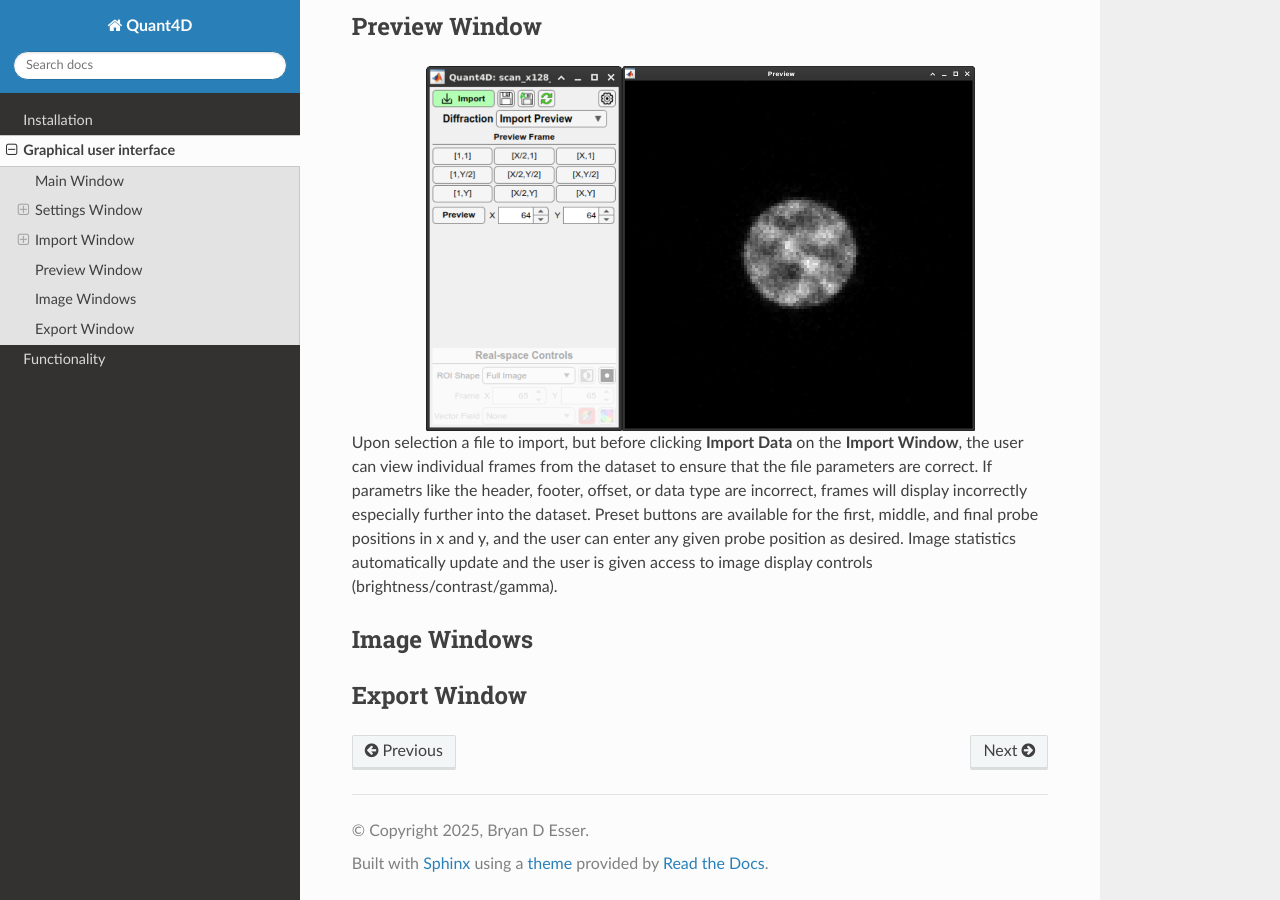
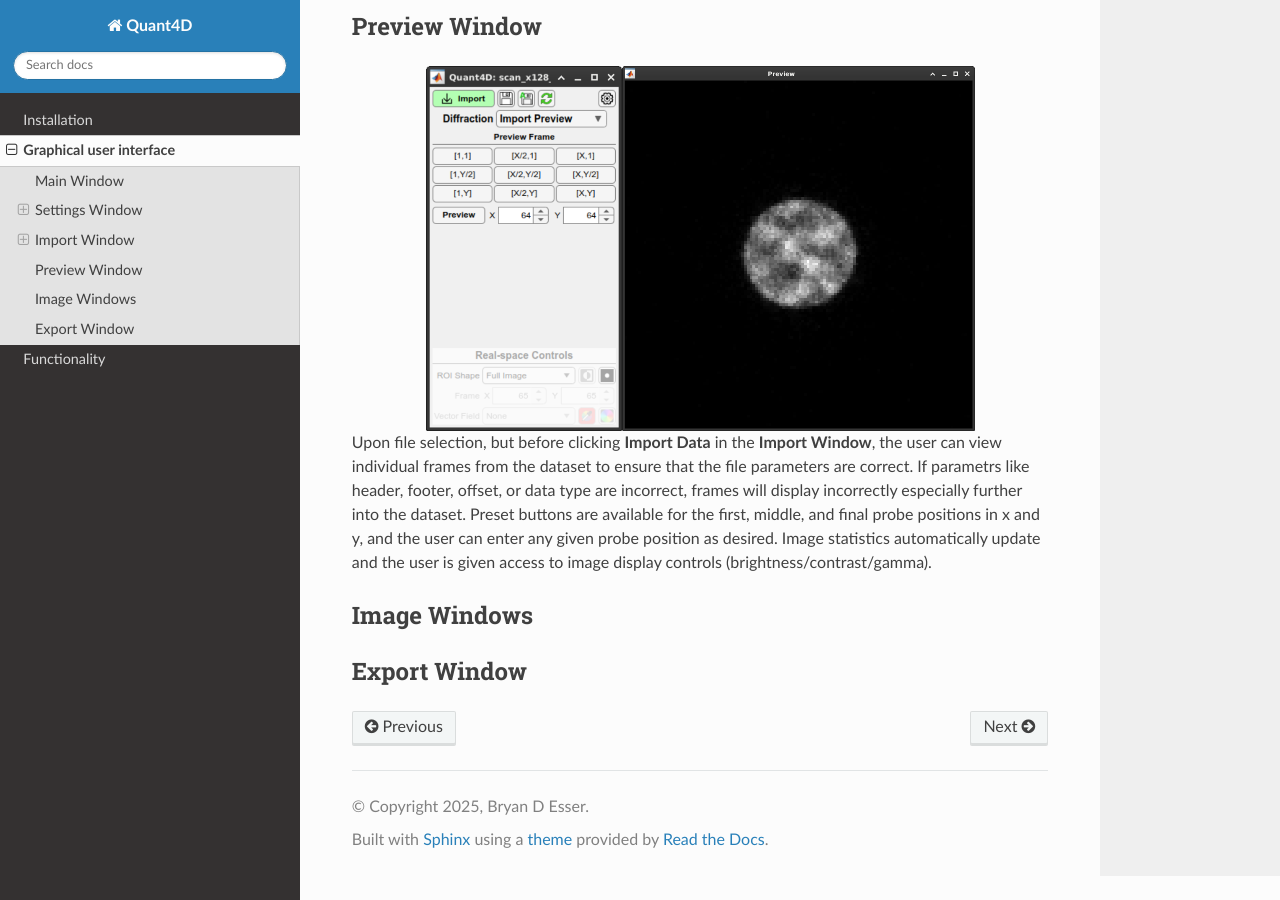
Before and after one commit to bryandesser/Quant4D, a Sphinx documentation site: the page built from docs/source/graphical_user_interface.rst, in a window 1280 px wide and 900 px high, scrolled down 2776 px. Built offline with Sphinx 7.4.7 and the Read the Docs theme 3.1.0, drawn with Linux system fonts in a browser that asks for light colours; pages that are not in the unit, such as notebooks, are missing from menus.

Commit message:
modified:   docs/source/graphical_user_interface.rst

```diff
--- a/docs/source/graphical_user_interface.rst
+++ b/docs/source/graphical_user_interface.rst
@@ -85,7 +85,7 @@ Preview Window
     :height: 365
     :align: center
 
-Upon selection a file to import, but before clicking **Import Data** on the **Import Window**, the user can view individual frames from the dataset to ensure that the file parameters are correct. If parametrs like the header, footer, offset, or data type are incorrect, frames will display incorrectly especially further into the dataset. Preset buttons are available for the first, middle, and final probe positions in x and y, and the user can enter any given probe position as desired. Image statistics automatically update and the user is given access to image display controls (brightness/contrast/gamma).
+Upon file selection, but before clicking **Import Data** in the **Import Window**, the user can view individual frames from the dataset to ensure that the file parameters are correct. If parametrs like header, footer, offset, or data type are incorrect, frames will display incorrectly especially further into the dataset. Preset buttons are available for the first, middle, and final probe positions in x and y, and the user can enter any given probe position as desired. Image statistics automatically update and the user is given access to image display controls (brightness/contrast/gamma).
 
 Image Windows
 *************
```
